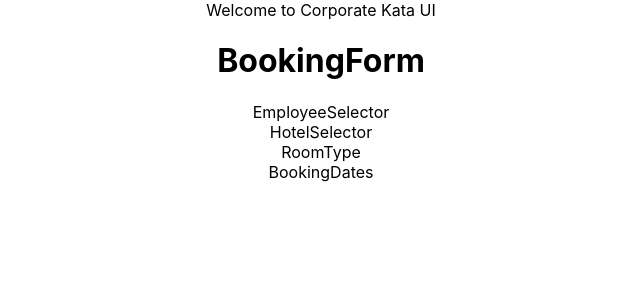
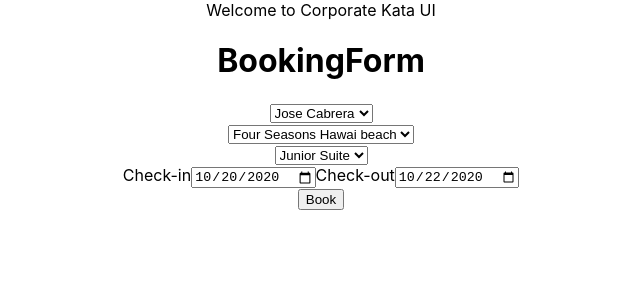
Before and after one commit to luisrovirosa/corporate_kata_frontend, a React (Create React App) app in the folder react-corporate/: page / in a window 1280 px wide. Shown: the top 300 px of the page, without its empty margins (319-959 px from the left). Built offline with nearby package versions, Linux system fonts and the light colour scheme.

Commit message:
master: update placeholders to componentes

```diff
--- a/react-corporate/src/components/Booking/BookingDates.js
+++ b/react-corporate/src/components/Booking/BookingDates.js
@@ -2,7 +2,14 @@ import React, { Component } from 'react';
 
 class BookingDates extends Component {
   render() {
-    return 'BookingDates';
+    return (
+      <section>
+        <label>Check-in</label>
+        <input type="date" value="2020-10-20" />
+        <label>Check-out</label>
+        <input type="date" value="2020-10-22" />
+      </section>
+    );
   }
 }
 
--- a/react-corporate/src/components/Booking/BookingForm.js
+++ b/react-corporate/src/components/Booking/BookingForm.js
@@ -5,7 +5,23 @@ import EmployeeSelector from './EmployeeSelector';
 
 class HotelSelector extends Component {
   render() {
-    return 'HotelSelector';
+    return (
+      <select>
+        <option value="121221" selected>
+          Four Seasons Hawai beach
+        </option>
+      </select>
+    );
+  }
+}
+
+class Button extends Component {
+  constructor(prop) {
+    super(prop);
+  }
+
+  render() {
+    return <button>{this.props.children}</button>;
   }
 }
 
@@ -18,7 +34,7 @@ class BookingForm extends Component {
   5- Confirmar */
   render() {
     return (
-      <>
+      <form>
         <h1>BookingForm</h1>
         <div>
           <EmployeeSelector></EmployeeSelector>
@@ -32,7 +48,8 @@ class BookingForm extends Component {
         <div>
           <BookingDates></BookingDates>
         </div>
-      </>
+        <Button>Book</Button>
+      </form>
     );
   }
 }
--- a/react-corporate/src/components/Booking/EmployeeSelector.js
+++ b/react-corporate/src/components/Booking/EmployeeSelector.js
@@ -2,7 +2,13 @@ import React, { Component } from 'react';
 
 class EmployeeSelector extends Component {
   render() {
-    return 'EmployeeSelector';
+    return (
+      <select>
+        <option value="173849580" selected>
+          Jose Cabrera
+        </option>
+      </select>
+    );
   }
 }
 
--- a/react-corporate/src/components/Booking/RoomType.js
+++ b/react-corporate/src/components/Booking/RoomType.js
@@ -2,7 +2,13 @@ import React, { Component } from 'react';
 
 class RoomType extends Component {
   render() {
-    return 'RoomType';
+    return (
+      <select>
+        <option value="3312" selected>
+          Junior Suite
+        </option>
+      </select>
+    );
   }
 }
 
```
